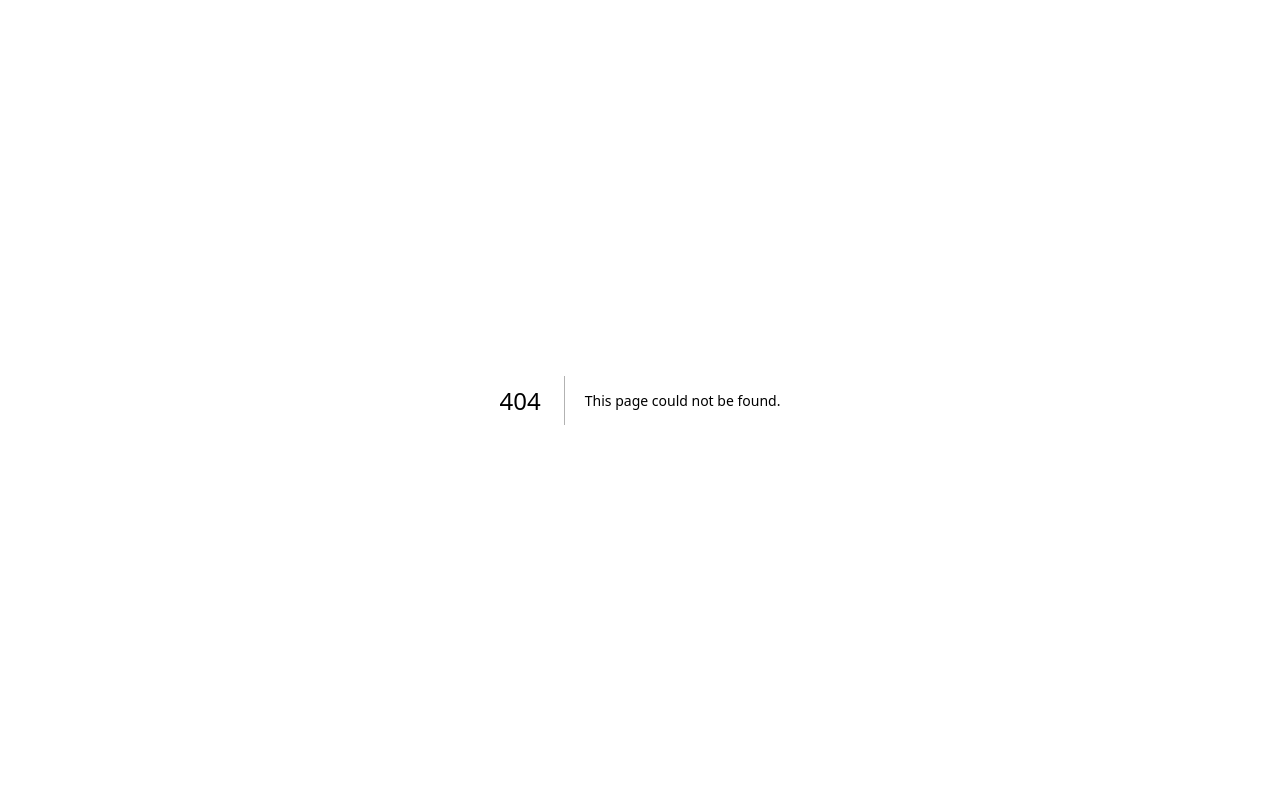
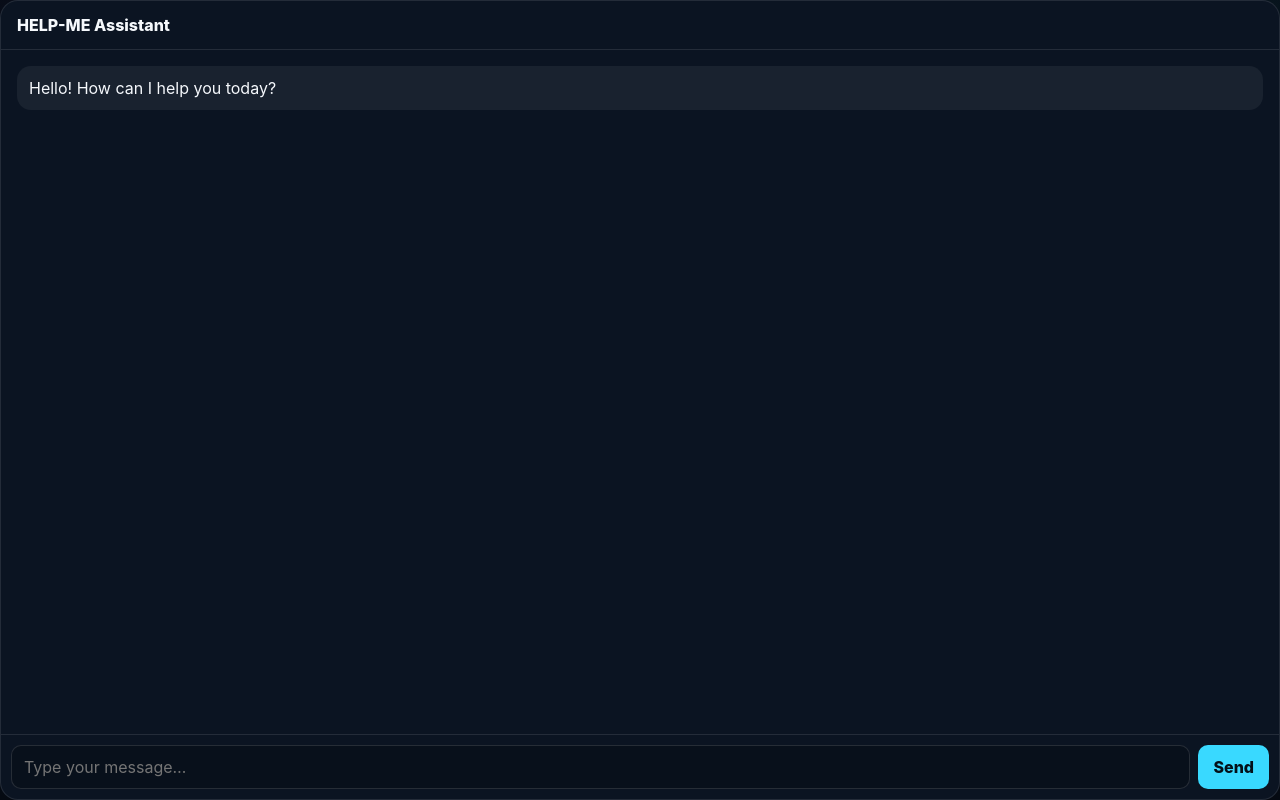
Before and after one commit to saiedahm/HELP-ME, a Next.js app: page /widget/1 in a window 1280 px wide. Before the commit this address had no page. Built offline with nearby package versions, Linux system fonts and the light colour scheme.

Commit message:
feat(widget): add app/widget/[publicKey]/page.tsx

```diff
--- /dev/null
+++ b/app/widget/[publicKey]/page.tsx
@@ -0,0 +1,40 @@
+"use client";
+
+import { useState } from "react";
+
+export default function WidgetPage({ params }: { params: { publicKey: string } }) {
+  const [messages, setMessages] = useState<{ role: "USER" | "ASSISTANT"; content: string }[]>([]);
+  const [input, setInput] = useState("");
+  const [conversationId, setConversationId] = useState("");
+  const [loading, setLoading] = useState(false);
+
+  async function send() {
+    const message = input.trim();
+    if (!message || loading) return;
+    setInput("");
+    setMessages((items) => [...items, { role: "USER", content: message }]);
+    setLoading(true);
+    const response = await fetch("/api/widget/chat", { method: "POST", headers: { "Content-Type": "application/json" }, body: JSON.stringify({ publicKey: params.publicKey, conversationId: conversationId || undefined, message }) });
+    const data = await response.json();
+    setMessages((items) => [...items, { role: "ASSISTANT", content: response.ok ? data.reply : (data.error ?? "Sorry, something went wrong.") }]);
+    if (response.ok) setConversationId(data.conversationId);
+    setLoading(false);
+  }
+
+  return (
+    <div style={{ height: "100vh", background: "transparent", fontFamily: "Inter,system-ui,sans-serif" }}>
+      <div style={{ height: "100%", display: "flex", flexDirection: "column", overflow: "hidden", borderRadius: 18, background: "#0b1422", color: "#f5f8fc", border: "1px solid rgba(255,255,255,.1)" }}>
+        <div style={{ padding: "14px 16px", fontWeight: 800, borderBottom: "1px solid rgba(255,255,255,.1)" }}>HELP-ME Assistant</div>
+        <div style={{ flex: 1, overflow: "auto", padding: 16, display: "flex", flexDirection: "column", gap: 10 }}>
+          {messages.length === 0 && <div style={{ padding: 12, borderRadius: 14, background: "rgba(255,255,255,.06)" }}>Hello! How can I help you today?</div>}
+          {messages.map((m, i) => <div key={i} style={{ alignSelf: m.role === "USER" ? "flex-end" : "flex-start", maxWidth: "82%", padding: "10px 12px", borderRadius: 14, background: m.role === "USER" ? "#39d9ff" : "rgba(255,255,255,.07)", color: m.role === "USER" ? "#031018" : "#f5f8fc" }}>{m.content}</div>)}
+          {loading && <div style={{ padding: 12, color: "#9aa9bc" }}>Thinking…</div>}
+        </div>
+        <div style={{ display: "flex", gap: 8, padding: 10, borderTop: "1px solid rgba(255,255,255,.1)" }}>
+          <input value={input} onChange={(e) => setInput(e.target.value)} onKeyDown={(e) => e.key === "Enter" && send()} placeholder="Type your message…" style={{ minWidth: 0, flex: 1, padding: "11px 12px", borderRadius: 10, border: "1px solid rgba(255,255,255,.12)", background: "rgba(0,0,0,.2)", color: "#fff", outline: "none" }} />
+          <button onClick={send} disabled={loading} style={{ border: 0, borderRadius: 10, padding: "0 15px", background: "#39d9ff", color: "#031018", fontWeight: 800 }}>Send</button>
+        </div>
+      </div>
+    </div>
+  );
+}
```
